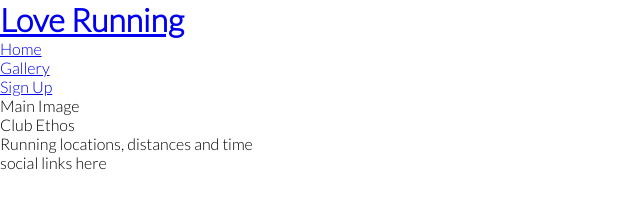
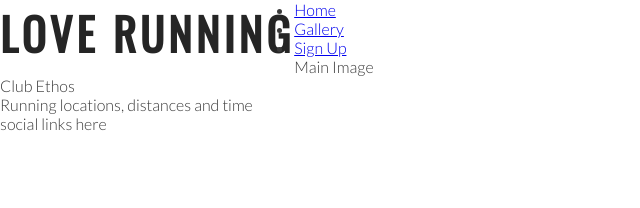
Before and after one commit to rachank/lov-running, a plain HTML site: page index.html in a window 1280 px wide. Shown: the whole page, without its empty margins (0-640 px from the left). Drawn offline with nearby package versions, Linux system fonts and the light colour scheme.

Commit message:
Add style for headings and logo

```diff
--- a/assets/css/style.css
+++ b/assets/css/style.css
@@ -9,4 +9,20 @@
 body {
     font-family: Lato, sans-serif;
     font-weight: 300;
+    color: #3a3a3a;
 }
+
+/* headings and log*/
+
+h1, h2 {
+    font-family: Oswald, sans-serif;
+    text-transform: uppercase;
+    letter-spacing: 4px;
+    color: #252525;
+
+}
+
+#logo {
+    float: left;
+    font-size: 280%;
+}
--- a/index.html
+++ b/index.html
@@ -14,7 +14,7 @@
 <body>
     <header>
         <a href="index.html">
-            <h1>Love Running</h1>
+            <h1 id="logo">Love Running</h1>
         </a>
         <nav>
             <ul>
```
